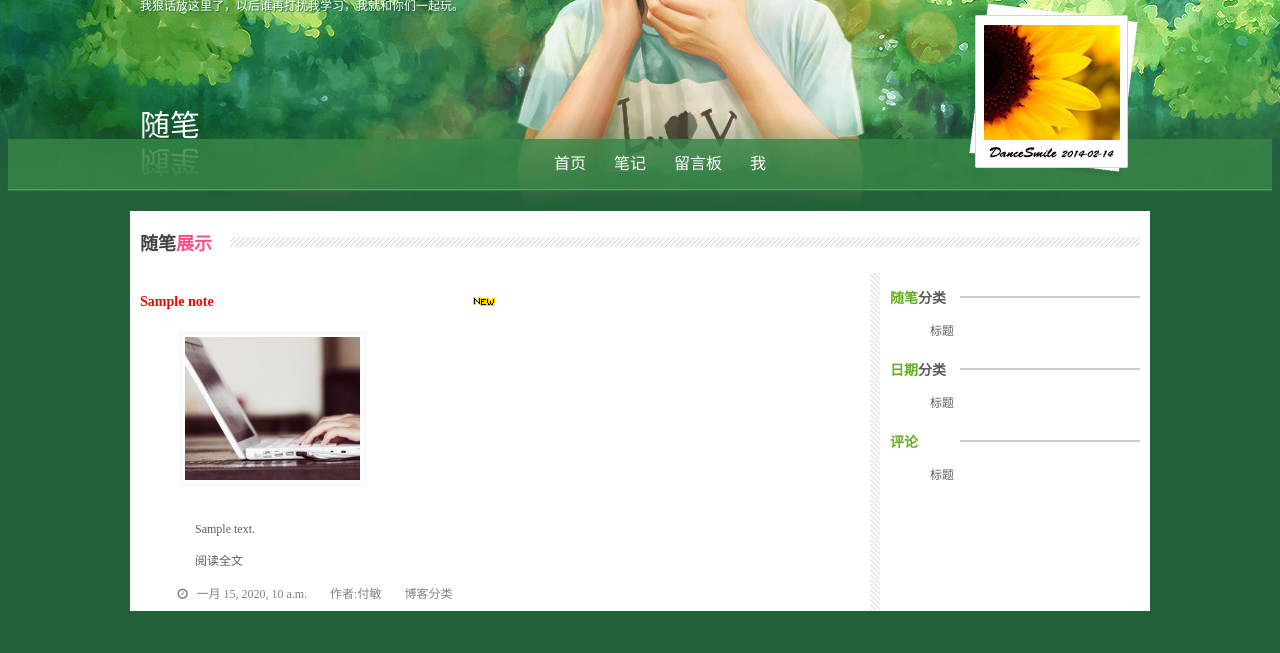
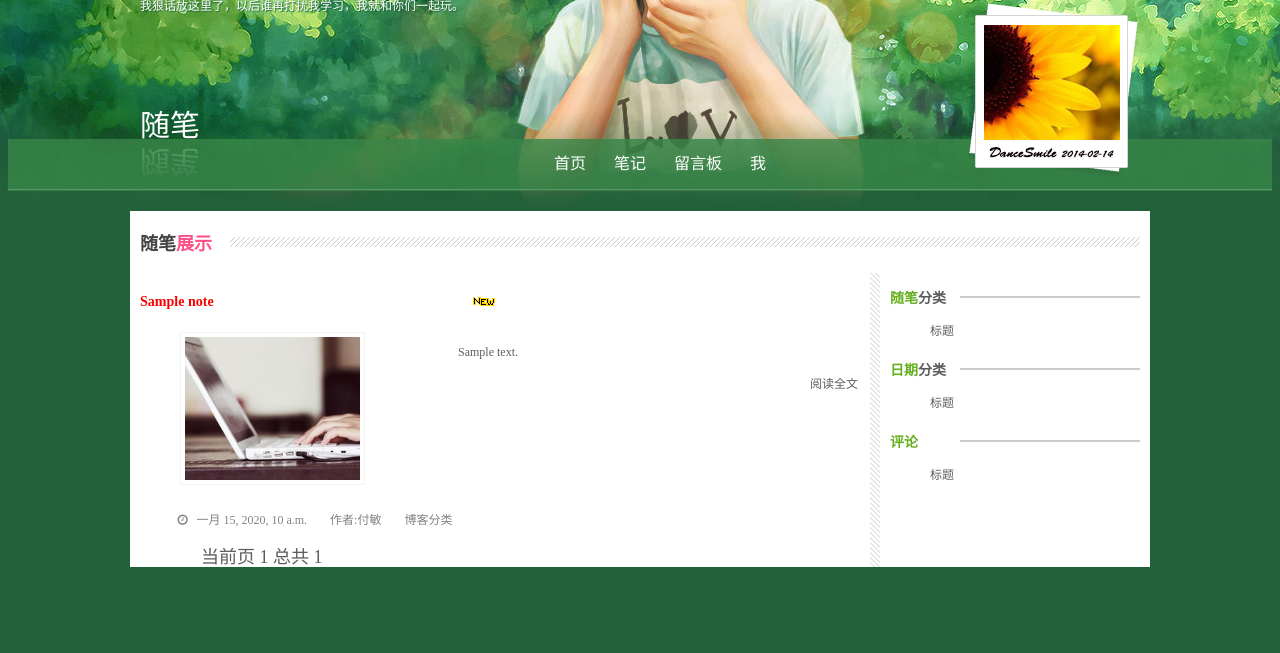
Before and after one commit to study-up/website, a Django app: page /blog/ in a window 1280 px wide. Shown: the part 147-800 px from the top of the page. Run offline with Django 3.2, Linux system fonts and the light colour scheme; tables that the repository leaves empty hold one stand-in row (values such as "Sample post"); parts of the project's set-up code (start-up, migrations or seed data) failed here and were passed over.

Commit message:
界面调整

```diff
--- a/static/css/blog.css
+++ b/static/css/blog.css
@@ -60,9 +60,13 @@ img {
 }
 .bloglist ul {
     float: left;
-    width: 520px;
+    width: 400px;
     margin: 10px 0px 0 15px;
     line-height: 20px;
+    padding-right: 	20px;
+}
+.bloglist ul >a {
+    float: right;
 }
 ul {
     list-style: none;
@@ -91,10 +95,6 @@ a.readmore {
 .dateview span a {
     color: #099B43;
 }
-a:link, a:visited {
-    text-decoration: none;
-    color: #333;
-}
 
 .right {
     float: right;
@@ -122,15 +122,16 @@ a:link, a:visited {
 }
 
 
-//detail.html
+/*detail.html*/
+
 .index_about {
     float: left;
-    width: 740px;
+    width: 70%;
     overflow: hidden;
     background: url(../images/r_line.jpg) repeat-y right;
     margin: 10px 0;
 }
-.c_tile {
+.c_title {
     font-size: 22px;
     margin: 20px 0;
     text-align: center;
@@ -152,10 +153,6 @@ a:link, a:visited {
 .box_c span a {
     color: #099;
 }
-a:link, a:visited {
-    text-decoration: none;
-    color: #333;
-}
 ul.infos {
     overflow: hidden;
     margin: 20px 30px 20px 0;
@@ -165,15 +162,23 @@ ul.infos {
     color: #666;
 }
 .keybq {
+    background: no-repeat 10px center #F8F8F8;
     line-height: 30px;
     height: 30px;
     padding-left: 40px;
-    border: 1px solid #F0F0F0;
+    outline: 1px solid #F0F0F0;
     margin-right: 20px;
 }
 .keybq span {
     color: #099;
+    margin: 0 6px;
 }
 .nextinfo {
     line-height: 24px;
 }
+
+.blog_page >ul >li {
+    float: left;
+    margin-left: 6px;
+    font-size: large;
+}
--- a/templates/blog/detail.html
+++ b/templates/blog/detail.html
@@ -19,6 +19,7 @@
     </ul>
     <div class="keybq">
         <p>
+            <i class="fa fa-1x fa-tags"></i>
             <span>关键词</span>XXX
         </p>
     </div>
--- a/templates/blog/index.html
+++ b/templates/blog/index.html
@@ -31,7 +31,19 @@
             <span>博客分类</span>
         </p>
         {% endfor %}
-
+        <div class="blog_page">
+            <ul>
+            {% if page.has_previous %}
+            <li><a href="?page=1"><i class="fa fa-fw fa-angle-double-left"></i></a></li>
+            <li><a href="?page={{ page.previous_page_number }}"><i class="fa fa-fw fa-angle-left"></i></a></li>
+            {% endif %}
+            <li>当前页 {{ page.number }} 总共 {{ page.paginator.num_pages }}</li>
+            {% if page.has_next %}
+            <li><a href="?page={{ page.next_page_number }}"><i class="fa fa-fw fa-angle-right"></i></a></li>
+            <li><a href="?page={{ page.paginator.num_pages }}"><i class="fa fa-fw fa-angle-double-right"></i></a><li>
+            {% endif %}
+            </ul>
+        </div>
     </div>
     {% include 'blog/right.html' %}
 </article>
--- a/templates/home/index.html
+++ b/templates/home/index.html
@@ -12,7 +12,7 @@
 {% for note in notes %}
     <figure>
         <a>
-            <img src="">
+            <img src="{% static 'images/portrait.jpg' %}">
         </a>
         <p>
             <a href="{{ note.get_absolute_url }}">{{ note.title}}</a>
```
Also changed, not shown: static/css/home.css (+7 -1 lines).
